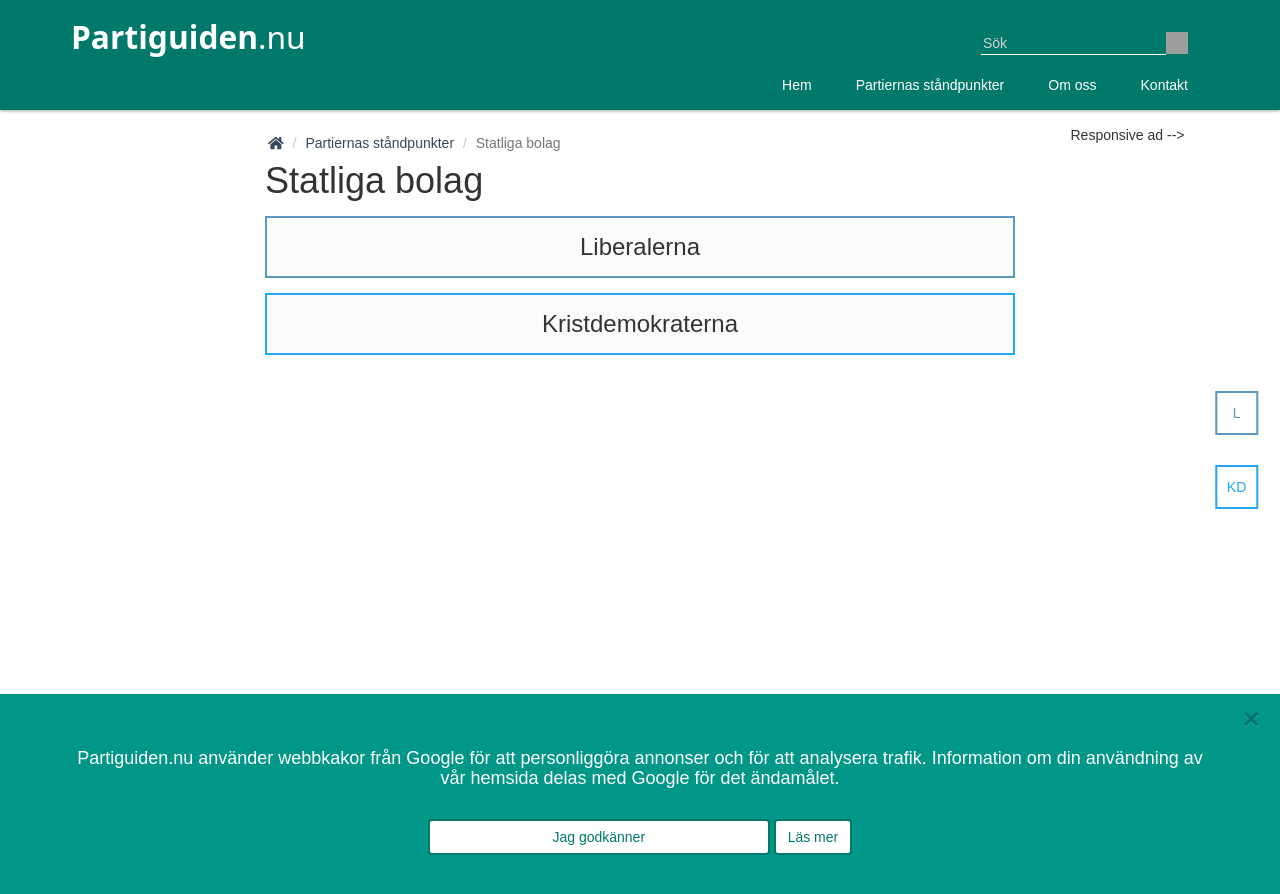
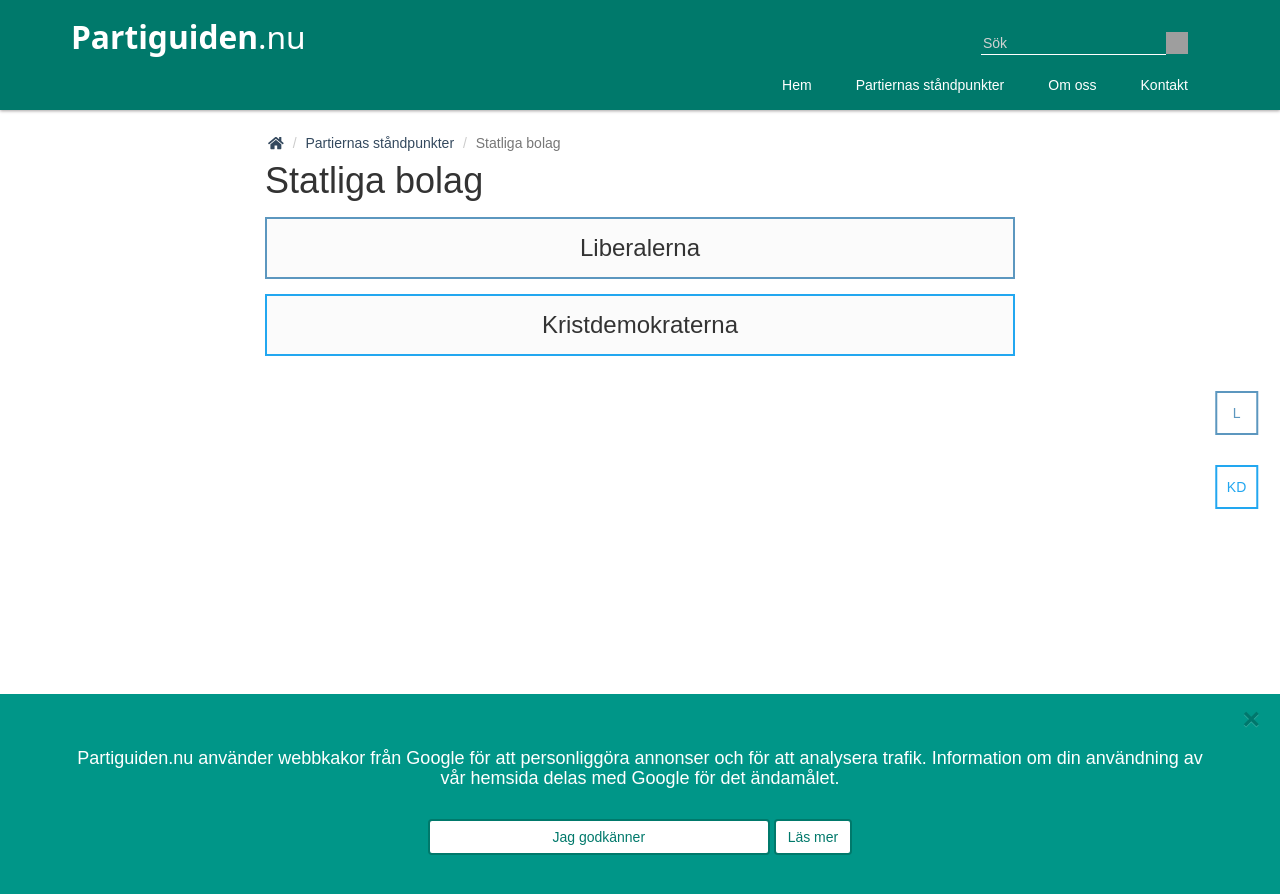
Before and after one commit to Ackuq/partiguiden.nu, a Jekyll site: the page built from _artiklar/statliga_bolag.md, in a window 1280 px wide. Shown: the top 894 px of the page. Built offline with Jekyll 4.4.1, drawn with Linux system fonts in a browser that asks for light colours; some web fonts are replaced; grey boxes are pictures that could not be loaded.

Commit message:
Fixed fail 2

```diff
--- a/_layouts/partier.html
+++ b/_layouts/partier.html
@@ -69,9 +69,9 @@
         <!-- Content ad -->
         {% if site.url != 'http://localhost:4000' %}
 
-        <div align="center">
+        <div class="col-md-8 col-md-offset-2" align="center">
             <script async src="//pagead2.googlesyndication.com/pagead/js/adsbygoogle.js"></script>
-             Responsive ad -->
+            <!-- Responsive ad -->
             <ins class="adsbygoogle"
                  style="display:block"
                  data-ad-client="ca-pub-3248338512924345"
```
